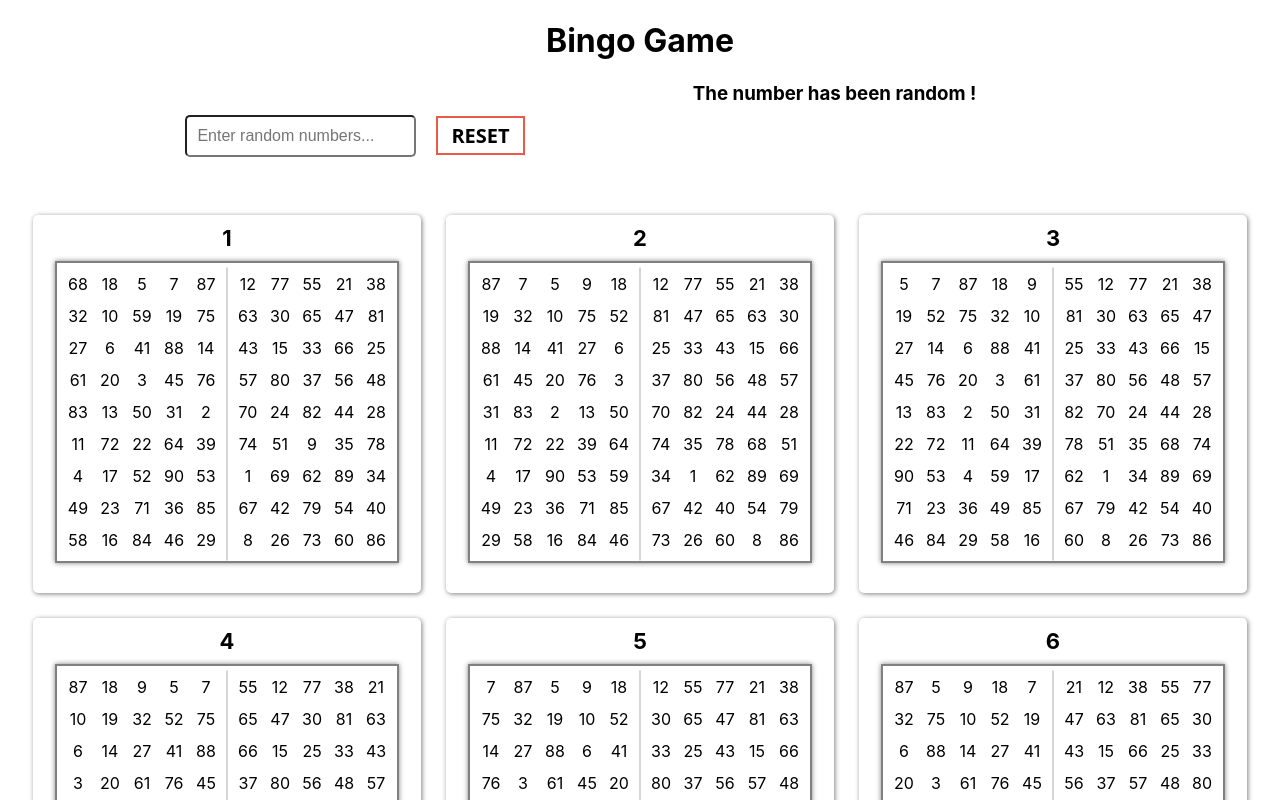
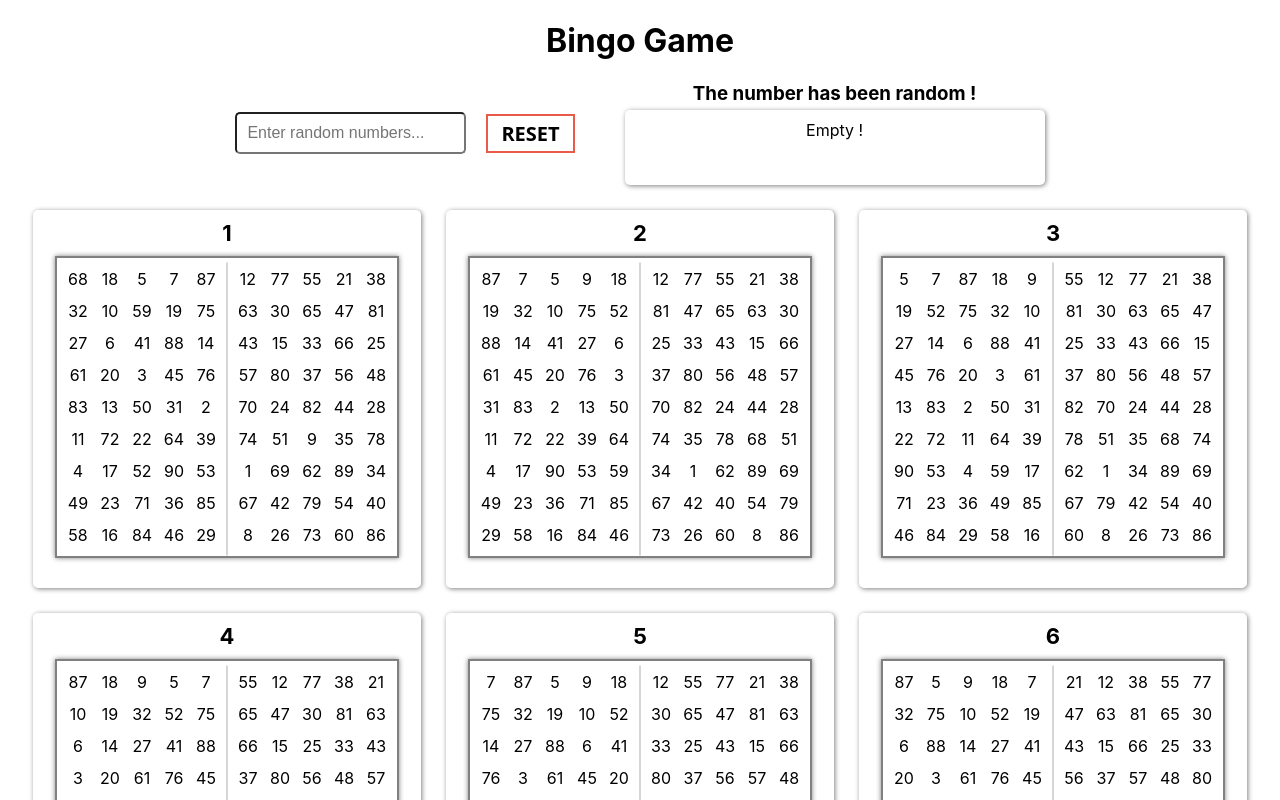
Before and after one commit to phamtandat655/bingo-game, a React (Create React App) app: page / in a window 1280 px wide. Shown: the top 800 px of the page. Built offline with nearby package versions, Linux system fonts and the light colour scheme.

Commit message:
[#3] update scrollbar

```diff
--- a/src/components/RandomNumber/RandomNumber.js
+++ b/src/components/RandomNumber/RandomNumber.js
@@ -13,6 +13,7 @@ const RandomNumber = () => {
   return (
     <div className="randomnumber-wrapper">
       <h3>The number has been random !</h3>
+      {numberList.length > 0 ? (
         <div className="randomnumber-container">
           {numberList.map((number, index) => {
             return (
@@ -22,6 +23,9 @@ const RandomNumber = () => {
             );
           })}
         </div>
+      ) : (
+        <div className="randomnumber-container empty">Empty !</div>
+      )}
     </div>
   );
 };
--- a/src/components/RandomNumber/RandomNumber.scss
+++ b/src/components/RandomNumber/RandomNumber.scss
@@ -7,18 +7,29 @@
 
     h3 {
         padding: 0;
-        margin: 0 0 10px 0;
+        margin: 0;
+        margin-bottom: 5px;
     }
 
     .randomnumber-container {
         display: flex;
+        box-shadow: 1px 1px 5px gray;
+        border-radius: 5px;
 
-        width: 500px;
+        width: 400px;
         min-height: 55px;
+        max-height: 200px;
 
         padding: 10px;
-        overflow-y: hidden;
+        overflow-y: none;
         overflow-x: scroll;
+
+        &.empty {
+            overflow: hidden;
+
+            display: flex;
+            justify-content: center;
+        }
 
         div {
             margin: 2px 4px;
--- a/src/index.css
+++ b/src/index.css
@@ -18,3 +18,21 @@ body {
 
   box-sizing: border-box;
 }
+
+
+/* // scroll bar css */
+::-webkit-scrollbar {
+    border-radius: 0;
+    width: 10px !important;
+    height: 10px;
+}
+
+::-webkit-scrollbar-thumb {
+    border-radius: 5px;
+    background-color: rgb(199, 197, 197);
+}
+
+::-webkit-scrollbar-track {
+    border-radius: 0;
+    background-color: rgba(0, 0, 0, 0);
+}
```
Lines whose indentation alone changed are shown as unchanged.
